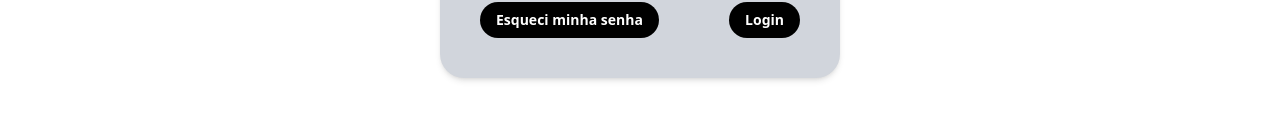
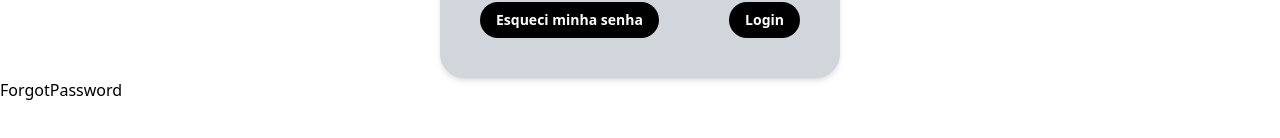
Before and after one commit to EnzzoNatan/EstoqueZen, a React (Vite) app in the folder front-end/: page / in a window 1280 px wide. Shown: the part 426-564 px from the top of the page. Built offline with nearby package versions, Linux system fonts and the light colour scheme.

Commit message:
commit test

```diff
--- a/front-end/package.json
+++ b/front-end/package.json
@@ -12,7 +12,8 @@
   "dependencies": {
     "@tailwindcss/vite": "^4.1.10",
     "react": "^19.1.0",
-    "react-dom": "^19.1.0"
+    "react-dom": "^19.1.0",
+    "react-router-dom": "^7.6.2"
   },
   "devDependencies": {
     "@eslint/js": "^9.25.0",
--- a/front-end/src/App.jsx
+++ b/front-end/src/App.jsx
@@ -1,5 +1,6 @@
 import Header from "./components/Header"
-import Home from "./components/Home"
+import Home from "./Pages/Home"
+import ForgotPassword from "./Pages/ForgotPassword"
 
 function App() {
 
@@ -7,6 +8,8 @@ function App() {
     <>
       <Header/>
       <Home/>
+
+      <ForgotPassword/>
     </>
   )
 }
--- /dev/null
+++ b/front-end/src/Pages/ForgotPassword.jsx
@@ -0,0 +1,9 @@
+import React from 'react'
+
+const ForgotPassword = () => {
+  return (
+    <div>ForgotPassword</div>
+  )
+}
+
+export default ForgotPassword
```
Also changed, not shown: front-end/src/Pages/Home.jsx (renamed from front-end/src/components/Home.jsx), 1 other file (tests, documents, lock files or other folders).
